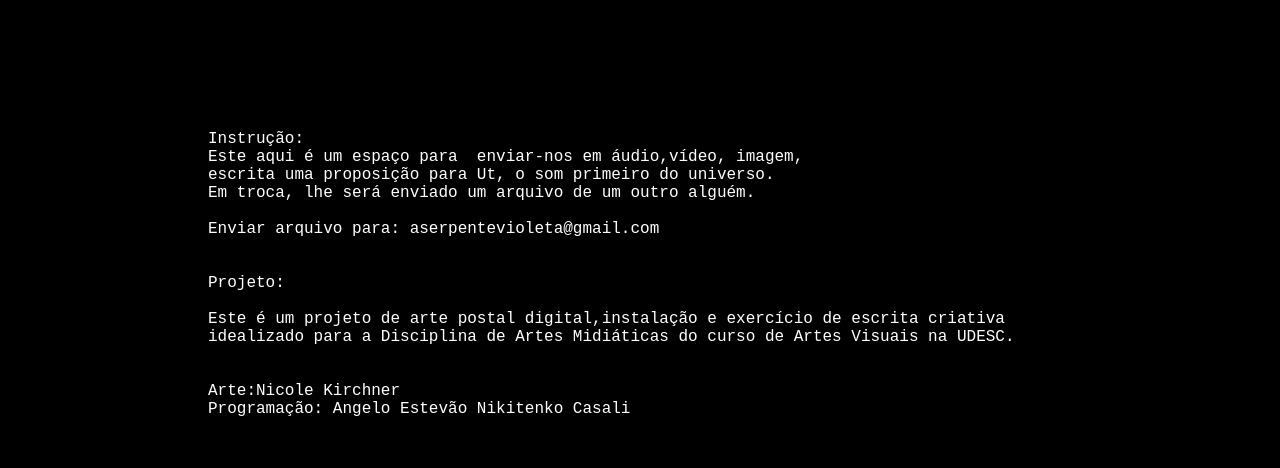
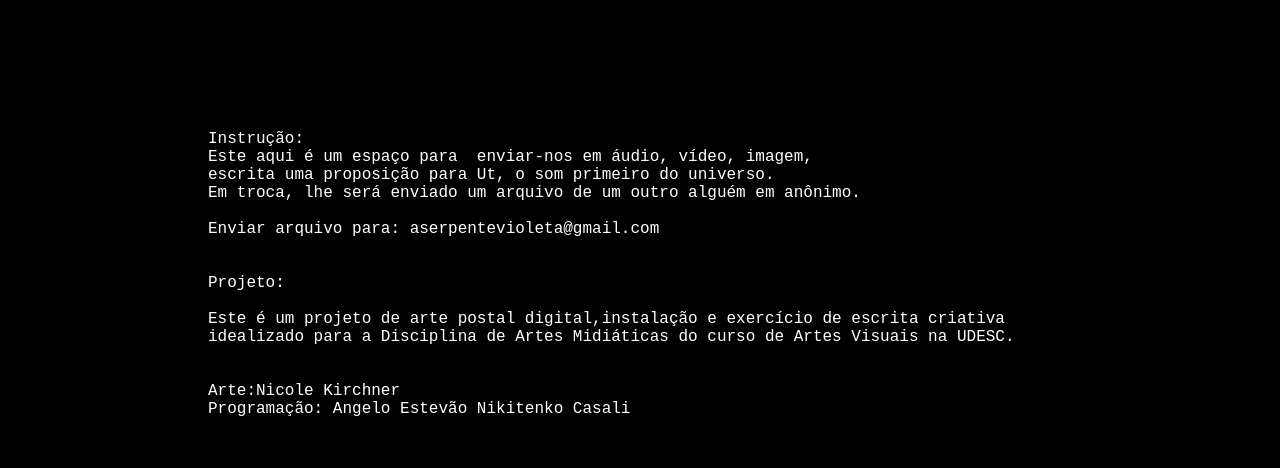
Before and after one commit to Nikitenk0/Ut, a plain HTML site: page utenv.html in a window 1280 px wide. Shown: the top 468 px of the page. Drawn offline with Linux system fonts and the light colour scheme.

Commit message:
Update utenv.html

```diff
--- a/utenv.html
+++ b/utenv.html
@@ -14,9 +14,9 @@
 
 <p>
 Instrução:
-Este aqui é um espaço para  enviar-nos em áudio,vídeo, imagem,
+Este aqui é um espaço para  enviar-nos em áudio, vídeo, imagem,
 escrita uma proposição para Ut, o som primeiro do universo.
-Em troca, lhe será enviado um arquivo de um outro alguém.
+Em troca, lhe será enviado um arquivo de um outro alguém em anônimo.
 
 Enviar arquivo para: aserpentevioleta@gmail.com
 
```
